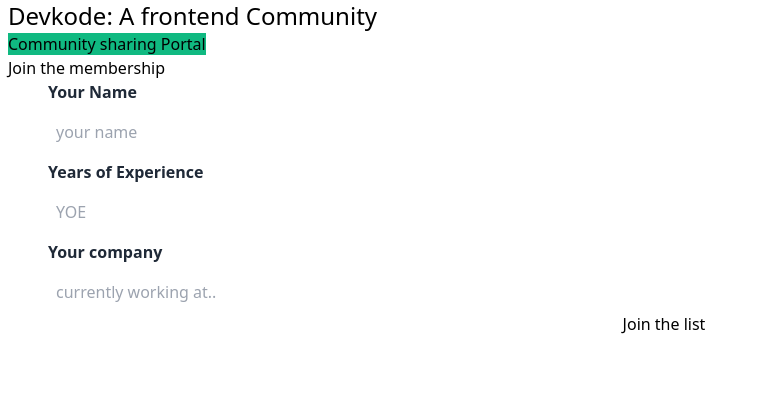
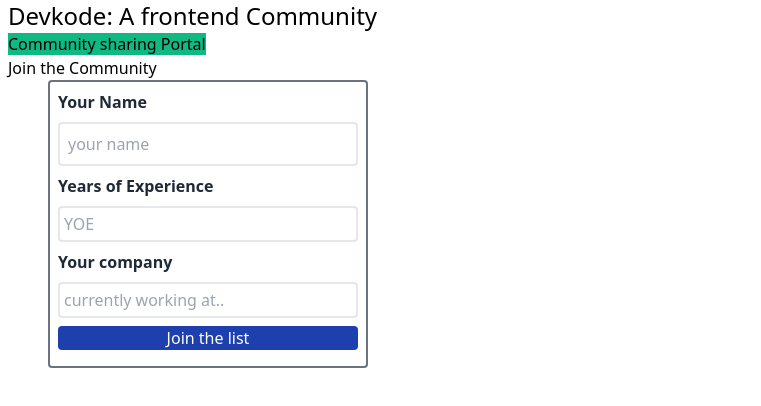
Before and after one commit to agrittiwari/devkode-novembertalks-nextjs, a Next.js app: page / in a window 1280 px wide. Shown: the top 406 px of the page, without its empty margins (0-761 px from the left). Built offline with nearby package versions, Linux system fonts and the light colour scheme.

Commit message:
building

```diff
--- /dev/null
+++ b/Components/Form.js
@@ -0,0 +1,28 @@
+import React from 'react'
+
+const Form = () => {
+    return (
+        <div>
+           <h2>Join the Community</h2>
+        <form className="form ml-10 border-2 border-gray-500 rounded p-2 w-80">
+          <div className="flex flex-col text-cm mb-2 ">
+            <label className="font-bold mb-2 text-gray-800" htmlFor="name">Your Name</label>
+            <input type="text" className="w-auto rounded border-2 focus:outline-none p-2" placeholder="your name" />
+            </div>
+          <div className="flex flex-col text-cm mb-2">
+          <label className="font-bold mb-2 text-gray-800" htmlFor="YoE">Years of Experience</label>
+        <input type="text" className="w-auto rounded p-1 border-2 focus:outline-none" placeholder="YOE" />
+        </div>
+          <div className="flex flex-col text-cm mb-2">
+          <label className="font-bold mb-2 text-gray-800" htmlFor="company">Your company</label>
+            <input type="text"className="w-auto rounded p-1 mb-2 border-2 focus:outline-none" placeholder="currently working at.." />
+         <button type="submit"  className="w-70 rounded bg-blue-800 text-white">Join the list</button>
+          </div>
+
+          </form>
+
+        </div>
+    )
+}
+
+export default Form
--- /dev/null
+++ b/Components/StockPrice.jsx
@@ -0,0 +1,12 @@
+import React from 'react'
+
+const StockPrice = () => {
+    return (
+        <div>
+            <h1> The best place to use SWR, where the data is frequently updated</h1>
+
+        </div>
+    )
+}
+
+export default StockPrice
--- a/pages/index.js
+++ b/pages/index.js
@@ -1,5 +1,6 @@
 import Head from 'next/head'
 import Image from 'next/image'
+import Form from '../Components/Form'
 import styles from '../styles/Home.module.css'
 
 export default function Home()
@@ -21,28 +22,7 @@
       <h1 className="text-violet-500 text-2xl">Devkode: A frontend Community</h1>
       <span className="bg-green-500"> Community sharing Portal</span>
 
-      <div>
-        <h2>Join the membership</h2>
-        <form className="form ml-10 ">
-          <div className="flex flex-col text-cm mb-2">
-            <label className="font-bold mb-2 text-gray-800" htmlFor="name">Your Name</label>
-            <input type="text" className="w-80 rounded-lg appearance-none focus:border-gray-500 p-2" placeholder="your name" />
-            </div>
-          <div className="flex flex-col text-cm mb-2">
-          <label className="font-bold mb-2 text-gray-800" htmlFor="YoE">Years of Experience</label>
-        <input type="text" className="w-80 rounded-lg appearance-none focus:border-gray-500 p-2" placeholder="YOE" />
-        </div>
-          <div className="flex flex-col text-cm mb-2">
-          <label className="font-bold mb-2 text-gray-800" htmlFor="company">Your company</label>
-            <input type="text"className="w-80 rounded-lg appearance-none focus:border-gray-500 p-2" placeholder="currently working at.." />
-         <button type="submit"  className="rounded bg-orange-500">Join the list</button>
-          </div>
-
-          </form>
-
-
-      </div>
-
+      <Form/>
 
     </div>
   )
```
